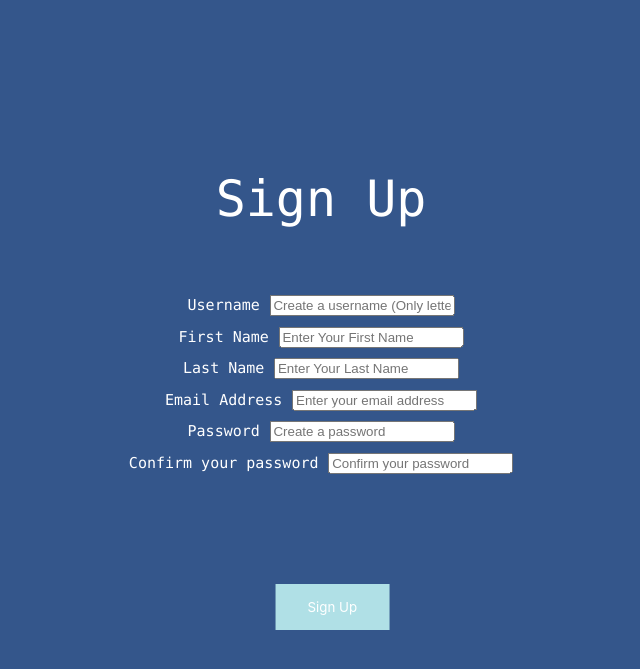
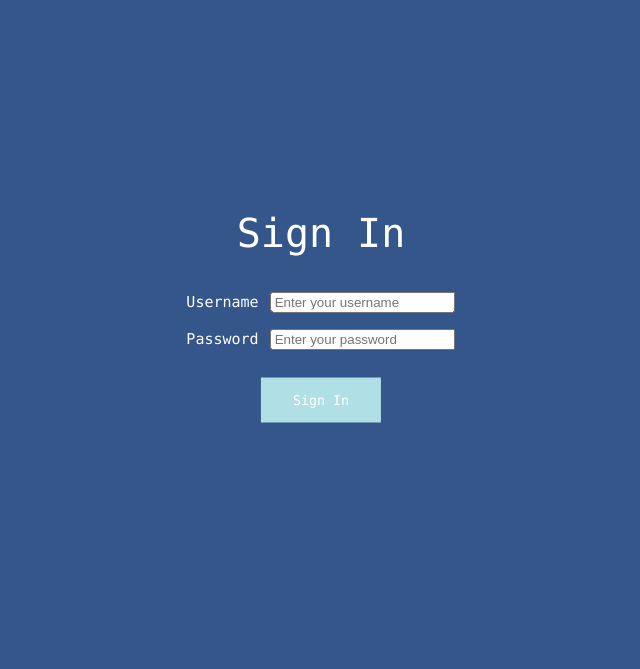
Before and after one commit to anhluunguyen3113/Boilermake_2022, a Django app: page /signin in a window 1280 px wide. Shown: the top 669 px of the page, without its empty margins (319-959 px from the left). Run offline with Django 4.2, Linux system fonts and the light colour scheme.

Commit message:
Update signin.html

```diff
--- a/Hackathon2022/templates/authentication/signin.html
+++ b/Hackathon2022/templates/authentication/signin.html
@@ -7,74 +7,36 @@
         h3{
         color:white;
 
-        position: absolute;
-        top: 50%; left: 50%;
-        transform: translateX(-50%) translateY(-400%);
-        font-family: Copperplate, Lucida Console, fantasy;
-        font-size:50px;
-        height: 70px;
-        width: 60%;
-        text-align: center;
-        font-weight:normal;
-        }
-
-        p1 {
+        font-size: 40px;
         position: absolute;
         top: 50%; left: 50%;
         transform: translateX(-50%) translateY(-500%);
         font-family: Copperplate, Lucida Console, fantasy;
+        font-weight:normal;
         }
 
-        p2 {
+        p1{
+        font-size: 20px;
         position: absolute;
         top: 50%; left: 50%;
-        transform: translateX(-50%) translateY(-350%);
-        font-family: Copperplate, Lucida Console, fantasy;
+        transform: translateX(-50%) translateY(-450%);
+        font-family: Lucida Console, monospace;
         }
 
-        p3 {
+        p2{
+        font-size: 20px;
         position: absolute;
         top: 50%; left: 50%;
-        transform: translateX(-50%) translateY(-200%);
-        font-family: Copperplate, Lucida Console, fantasy;
+        transform: translateX(-50%) translateY(-300%);
+        font-family: Lucida Console, monospace;
         }
 
-        p4 {
+        p3{
+        font-size: 20px;
         position: absolute;
         top: 50%; left: 50%;
         transform: translateX(-50%) translateY(-50%);
-        font-family: Copperplate, Lucida Console, fantasy;
-        }
-
-        p5 {
-        position: absolute;
-        top: 50%; left: 50%;
-        transform: translateX(-50%) translateY(100%);
-        font-family: Copperplate, Lucida Console, fantasy;
-        }
-
-        p6 {
-        position: absolute;
-        top: 50%; left: 50%;
-        transform: translateX(-50%) translateY(250%);
-        font-family: Copperplate, Lucida Console, fantasy;
-        }
-
-        p7 {
-        position: absolute;
-        top: 50%; left: 50%;
-        transform: translateX(-40%) translateY(400%);
-        font-family: Copperplate, Lucida Console, fantasy;
-        }
-
-
-
-        label {
-        cursor: pointer;
-        color: white;
         font-family: Lucida Console, monospace;
-        font-size:15px;
-        font-weight:normal;
         }
 
         button{
@@ -92,13 +54,20 @@
         background-color: powderblue;
         border:skyblue;
         color:white;
-        font-family:-apple-system, BlinkMacSystemFont, 'Segoe UI', Roboto, Oxygen, Ubuntu, Cantarell, 'Open Sans', 'Helvetica Neue', sans-serif;
+        font-family: Lucida Console, monospace;
         padding: 15px 32px;
         text-align: center;
         text-decoration:steelblue;
         display: inline-table;
         font: size 18px;
         transition-duration: 0.4s;
+        }
+        label {
+        cursor: pointer;
+        color: white;
+
+        font-size:15px;
+        font-weight:normal;
         }
     </style>
 </head>
@@ -112,34 +81,18 @@
     </div>
     {% endfor %}
 
-    <h3>Sign Up</h3>
-    <form action="/signup" method="post">
+    <h3>Sign In</h3>
+    <form action="/signin" method="post">
     {% csrf_token %}
         <p1><label for="">Username</label>
-        <input type="text" id="username" name="username" placeholder="Create a username (Only letters or numbers)" Required></p1>
+        <input type="text" id="username" name="username" placeholder="Enter your username" Required></p1>
         <br>
 
-        <p2><label for="">First Name</label>
-        <input type="text" id="fname" name="fname" placeholder="Enter Your First Name" Required></p2>
+        <p2><label for="">Password</label>
+        <input type="password" id="pass1" name="pass1" placeholder="Enter your password" Required></p2>
         <br>
 
-        <p3><label for="">Last Name</label>
-        <input type="text" id="lname" name="lname" placeholder="Enter Your Last Name" Required></p3>
-        <br>
-
-        <p4><label for="">Email Address</label>
-        <input type="email" id="email" name="email" placeholder="Enter your email address" Required></p4>
-        <br>
-
-        <p5><label for="">Password</label>
-        <input type="password" id="pass1" name="pass1" placeholder="Create a password" Required></p5>
-        <br>
-
-        <p6><label for="">Confirm your password</label>
-        <input type="password" id="pass2" name="pass2" placeholder="Confirm your password" Required></p6>
-        <br>
-
-        <p7><button type="submit">Sign Up</button></p7>
+        <p3><button type="submit">Sign In</button></p3>
 
     </form>
 </body>
```
